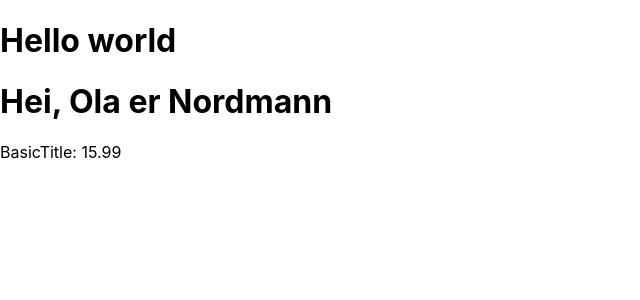
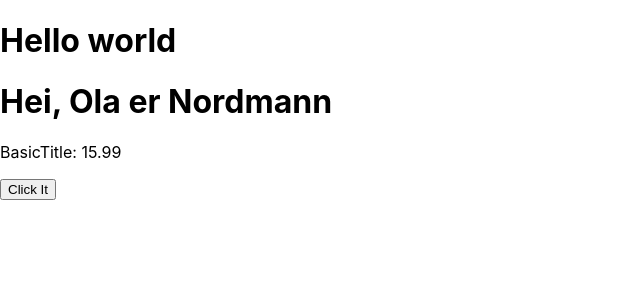
Before and after one commit to NatuRal3/feu2-frameworks, a React (Create React App) app in the folder m-f-a/: page / in a window 1280 px wide. Shown: the top 300 px of the page, without its empty margins (0-640 px from the left). Built offline with nearby package versions, Linux system fonts and the light colour scheme.

Commit message:
adding button

```diff
--- a/m-f-a/src/App.js
+++ b/m-f-a/src/App.js
@@ -1,6 +1,7 @@
 import React from "react";
 import BasicComponent from "./components/BasicComp";
 import BasicProp from "./components/BasicProps";
+import ButtonComponent from "./buttons/onClick";
 
 function App() {
   return (
@@ -8,6 +9,7 @@ function App() {
       <h1>Hello world</h1>
       <BasicComponent />
       <BasicProp title="BasicTitle" price={15.99} />
+      <ButtonComponent />
     </div>
   );
 }
--- /dev/null
+++ b/m-f-a/src/buttons/onClick.js
@@ -0,0 +1,15 @@
+import React from "react";
+
+function ButtonComponent() {
+  function onButtonClick() {
+    console.log("Button is clickyTyClickingGood");
+  }
+
+  return (
+    <div>
+      <button onClick={onButtonClick}>Click It</button>
+    </div>
+  );
+}
+
+export default ButtonComponent;
```
